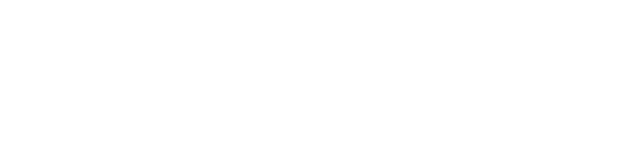
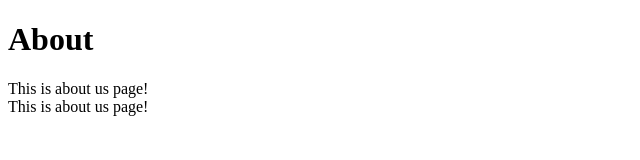
Before and after one commit to bhavesh1129/Navigating-to-Git, a plain HTML site: page about.html in a window 1280 px wide. Shown: the whole page, without its empty margins (0-640 px from the left). Drawn offline with Linux system fonts and the light colour scheme.

Commit message:
Update the html files

```diff
--- a/about.html
+++ b/about.html
@@ -7,6 +7,9 @@
     <title>Document</title>
 </head>
 <body>
+    <h1>About</h1>
 
+    <div>This is about us page!</div>
+    <div>This is about us page!</div>
 </body>
 </html>
```
Also changed, not shown: contact.html (+3 -0 lines).
